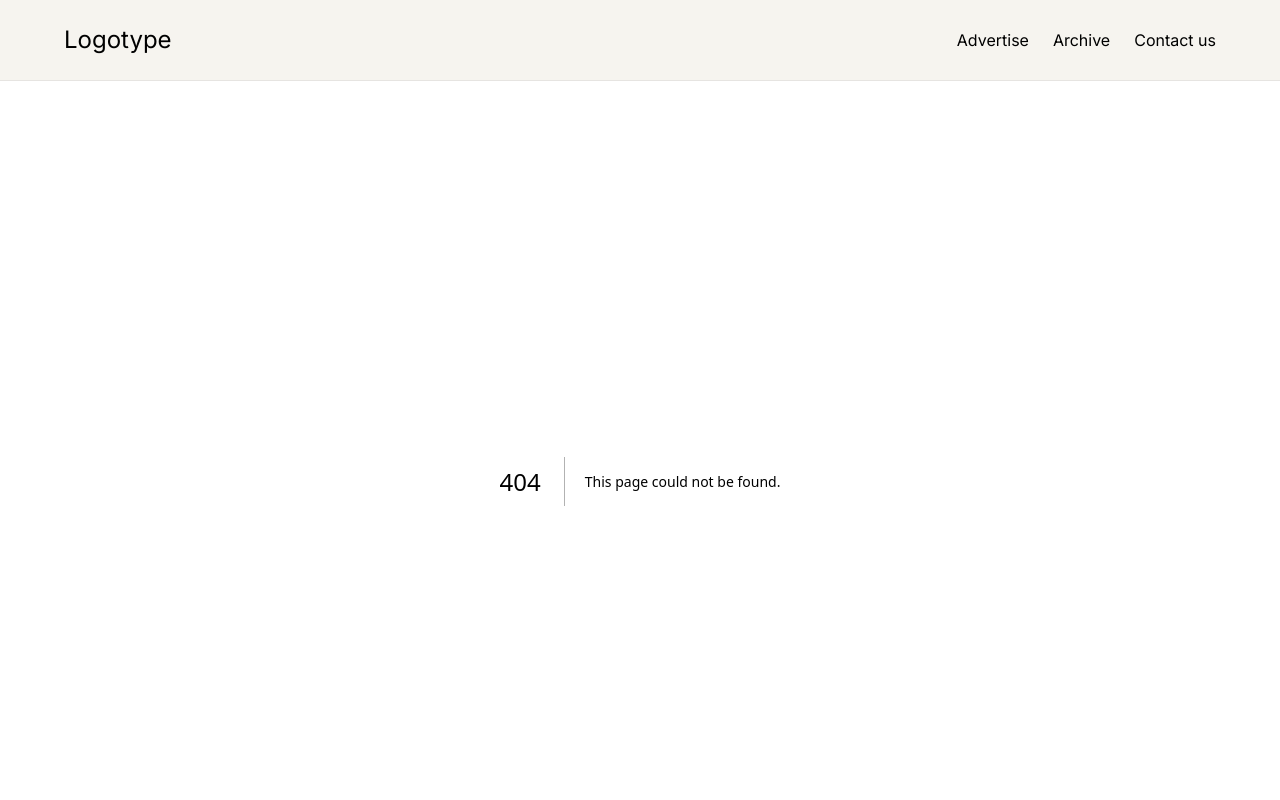
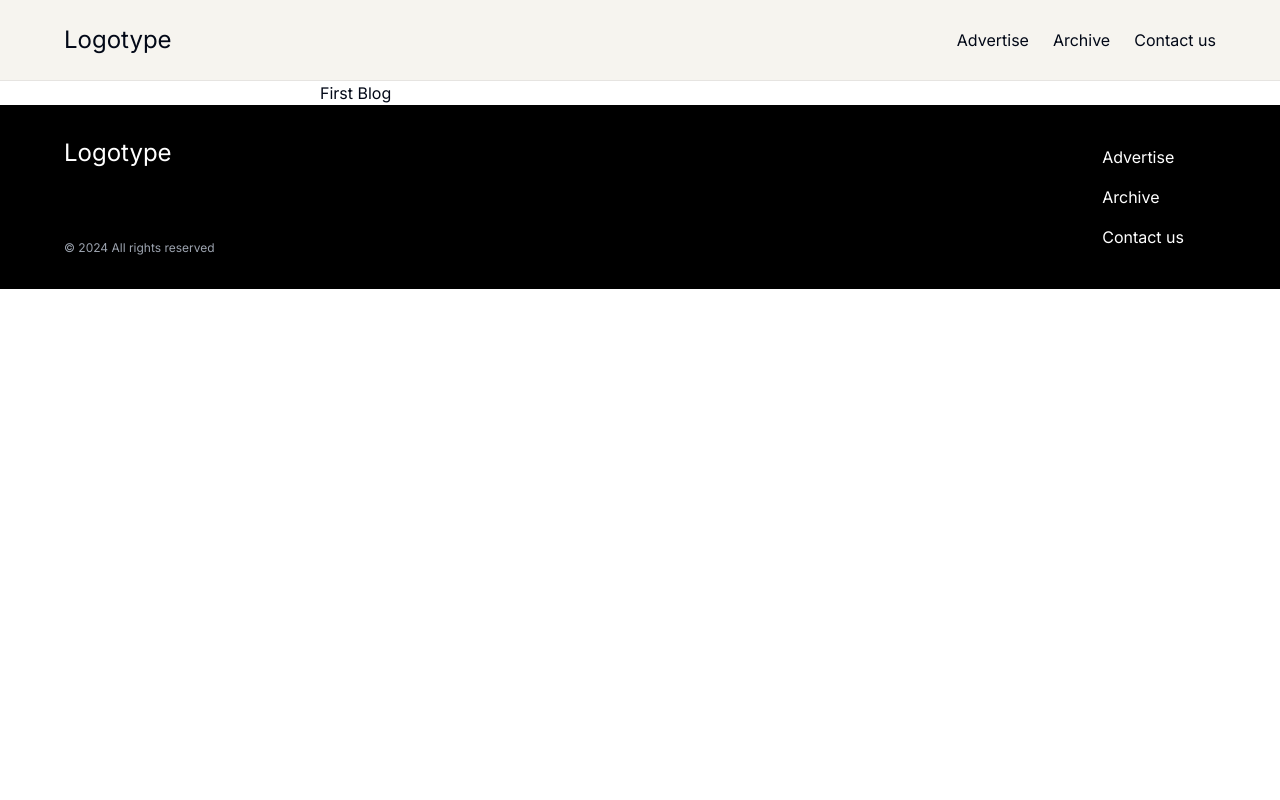
Before and after one commit to Elango-Sagravia/newsletter-website, a Next.js app: page /archive/first-blog in a window 1280 px wide. Before the commit this address had no page. Shown: the top 800 px of the page. Built offline with nearby package versions, Linux system fonts and the light colour scheme.

Commit message:
added dynamic blogs

```diff
--- /dev/null
+++ b/app/archive/[slug]/page.js
@@ -0,0 +1,21 @@
+import blogs from "@/blogs";
+
+export async function generateStaticParams() {
+  return blogs.map((post) => ({
+    slug: post.slug,
+  }));
+}
+
+export default function Home({ params }) {
+  const post = blogs.find((blog) => blog.slug === params.slug);
+
+  if (!post) {
+    return <h2>Post not found</h2>;
+  }
+
+  return (
+    <section className="w-1/2 mx-auto">
+      <h2>{post.title}</h2>
+    </section>
+  );
+}
--- /dev/null
+++ b/blogs.js
@@ -0,0 +1,7 @@
+const blogs = [
+  { slug: "first-blog", title: "First Blog" },
+  { slug: "second-blog", title: "Second Blog" },
+  { slug: "third-blog", title: "Third Blog" },
+];
+
+export default blogs;
--- a/package.json
+++ b/package.json
@@ -16,6 +16,7 @@
     "@radix-ui/react-separator": "^1.1.0",
     "@radix-ui/react-slot": "^1.1.0",
     "@vercel/analytics": "^1.3.1",
+    "@vercel/postgres": "^0.9.0",
     "@vercel/speed-insights": "^1.0.12",
     "class-variance-authority": "^0.7.0",
     "clsx": "^2.1.1",
```
Also changed, not shown: 1 other file (tests, documents, lock files or other folders).
